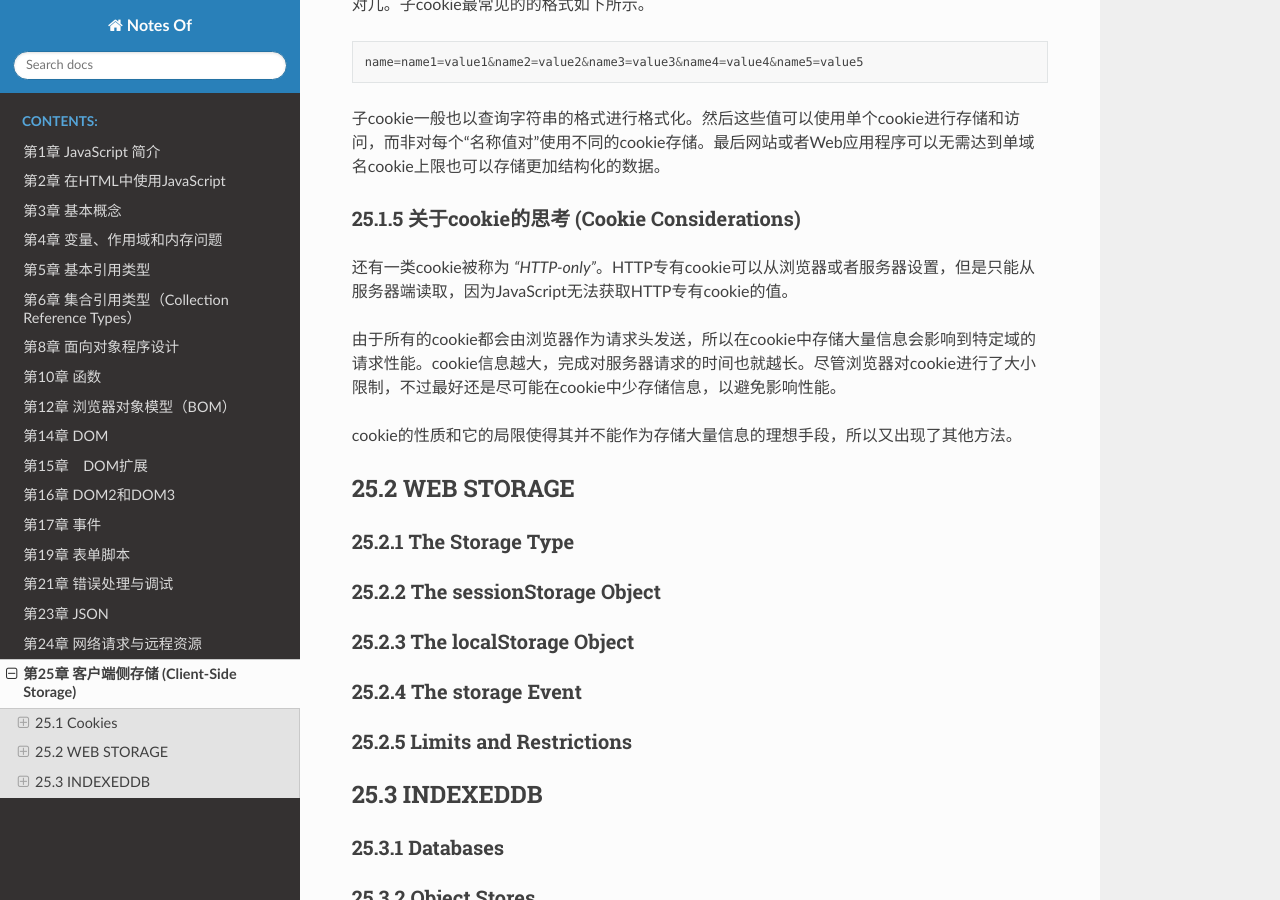
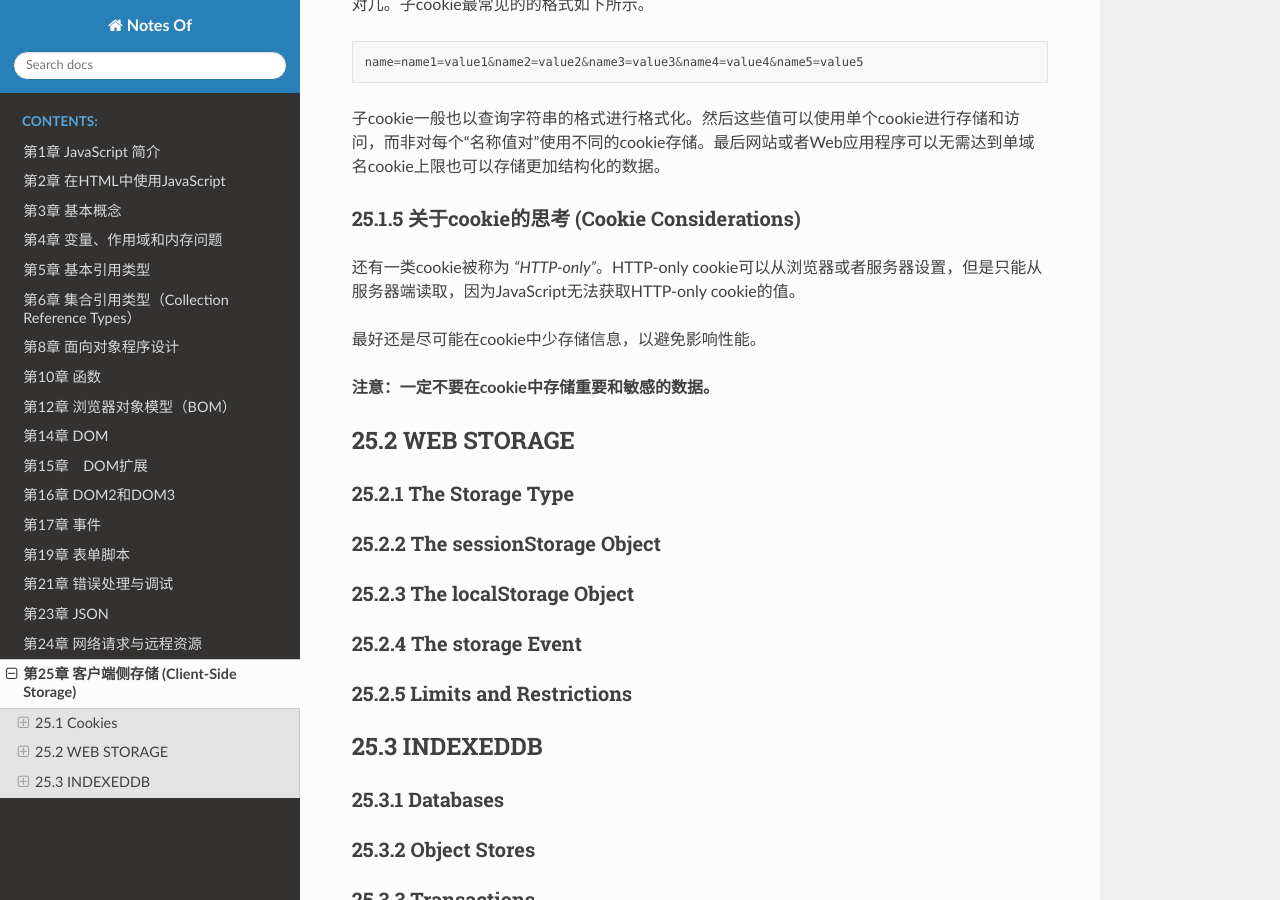
Before and after one commit to filefi/NotesOfProfessional-JavaScript-for-Web-Developers, a Sphinx documentation site: the page built from source/Chapter25-Client-Side_Storage.md, in a window 1280 px wide and 900 px high, scrolled down 4290 px. Built offline with Sphinx 7.4.7 and the Read the Docs theme 2.0.0, drawn with Linux system fonts in a browser that asks for light colours.

```diff
--- a/source/Chapter25-Client-Side_Storage.md
+++ b/source/Chapter25-Client-Side_Storage.md
@@ -194,11 +194,11 @@ name=name1=value1&name2=value2&name3=value3&name4=value4&name5=value5
 
 ### 25.1.5 关于cookie的思考 (Cookie Considerations)
 
-还有一类cookie被称为 *“HTTP-only”*。HTTP专有cookie可以从浏览器或者服务器设置，但是只能从服务器端读取，因为JavaScript无法获取HTTP专有cookie的值。
+还有一类cookie被称为 *“HTTP-only”*。HTTP-only cookie可以从浏览器或者服务器设置，但是只能从服务器端读取，因为JavaScript无法获取HTTP-only cookie的值。
 
-由于所有的cookie都会由浏览器作为请求头发送，所以在cookie中存储大量信息会影响到特定域的请求性能。cookie信息越大，完成对服务器请求的时间也就越长。尽管浏览器对cookie进行了大小限制，不过最好还是尽可能在cookie中少存储信息，以避免影响性能。
+最好还是尽可能在cookie中少存储信息，以避免影响性能。
 
-cookie的性质和它的局限使得其并不能作为存储大量信息的理想手段，所以又出现了其他方法。
+**注意：一定不要在cookie中存储重要和敏感的数据。**
 
 
 
```
